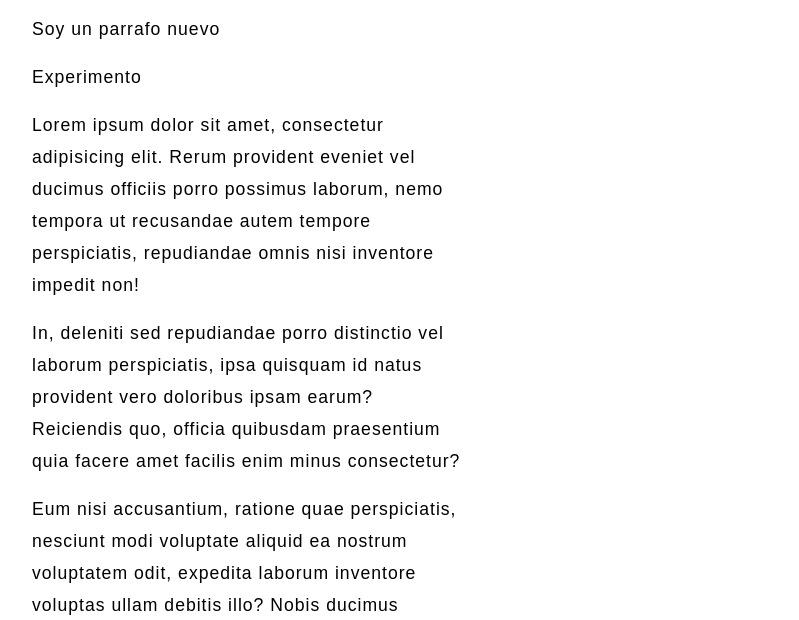
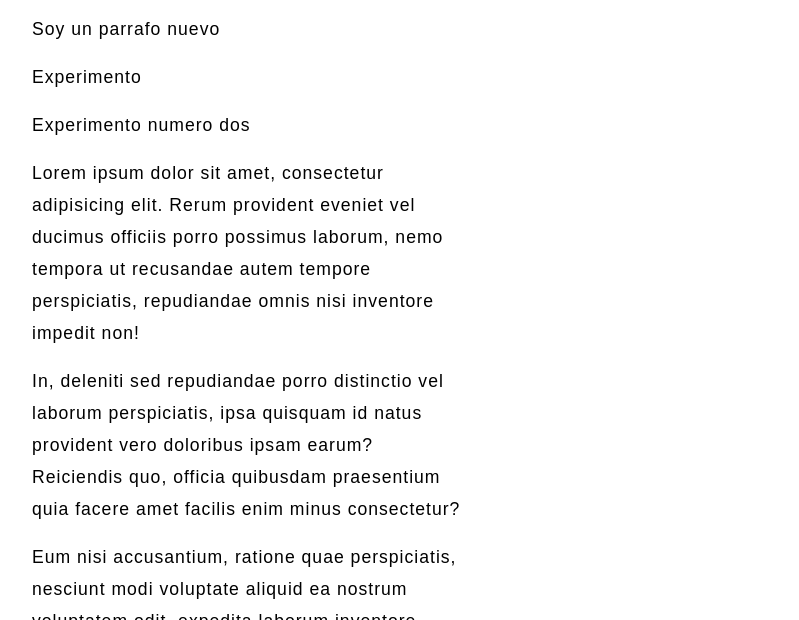
Before and after one commit to mitri-dvp/Git-Branches, a plain HTML site: page index.html in a window 1280 px wide. Shown: the part 180-800 px from the top of the page, without its empty margins (390-1189 px from the left). Drawn offline with Linux system fonts and the light colour scheme.

Commit message:
Experimento dos hecho

```diff
--- a/index.html
+++ b/index.html
@@ -28,6 +28,7 @@
       </figure>
       <p>Soy un parrafo nuevo</p>
       <p>Experimento</p>
+      <p>Experimento numero dos</p>
       <p>Lorem ipsum dolor sit amet, consectetur adipisicing elit. Rerum provident eveniet vel ducimus officiis porro possimus laborum, nemo tempora ut recusandae autem tempore perspiciatis, repudiandae omnis nisi inventore impedit non!</p>
       <p>In, deleniti sed repudiandae porro distinctio vel laborum perspiciatis, ipsa quisquam id natus provident vero doloribus ipsam earum? Reiciendis quo, officia quibusdam praesentium quia facere amet facilis enim minus consectetur?</p>
       <p>Eum nisi accusantium, ratione quae perspiciatis, nesciunt modi voluptate aliquid ea nostrum voluptatem odit, expedita laborum inventore voluptas ullam debitis illo? Nobis ducimus accusamus natus eius tempore excepturi obcaecati fuga.</p>
```
